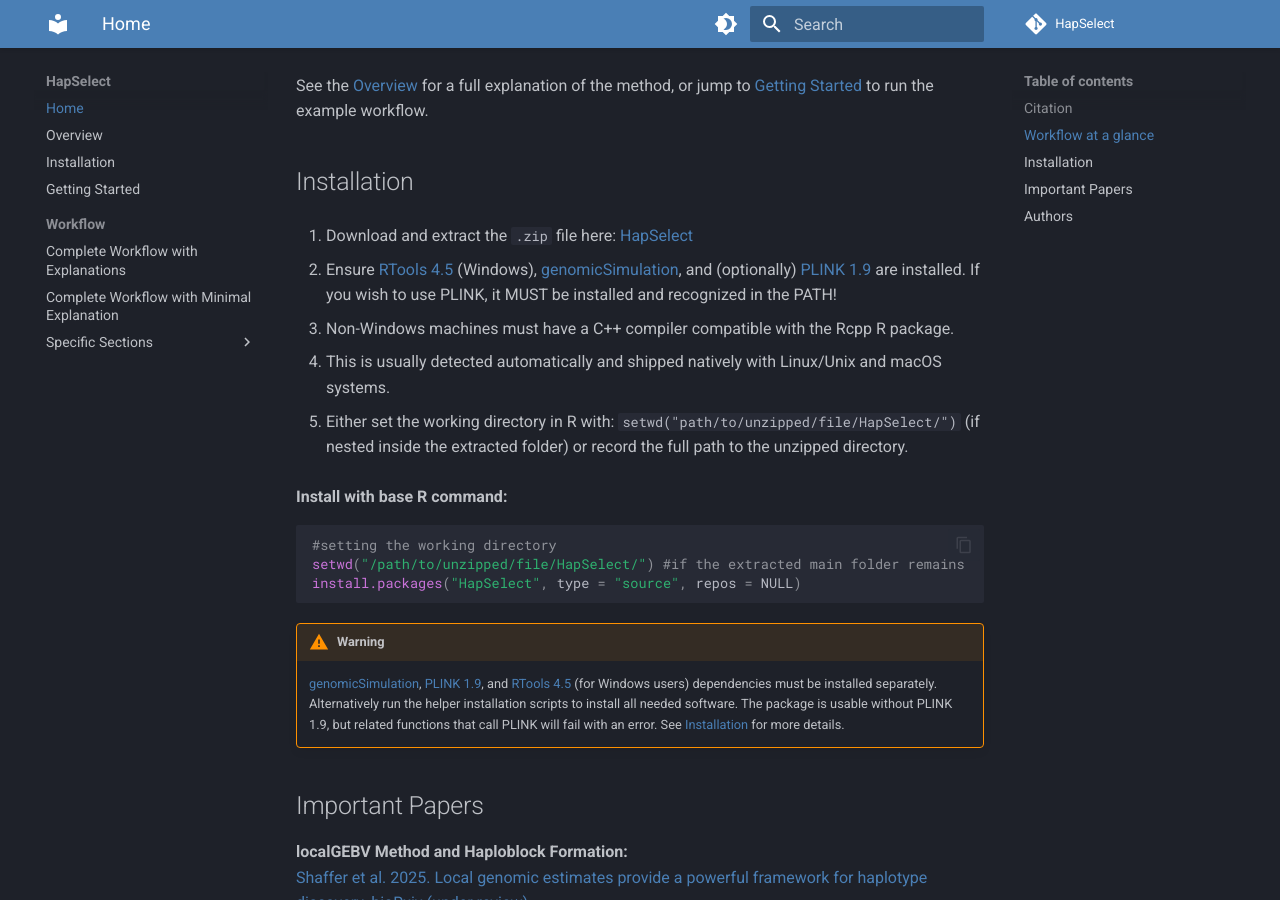
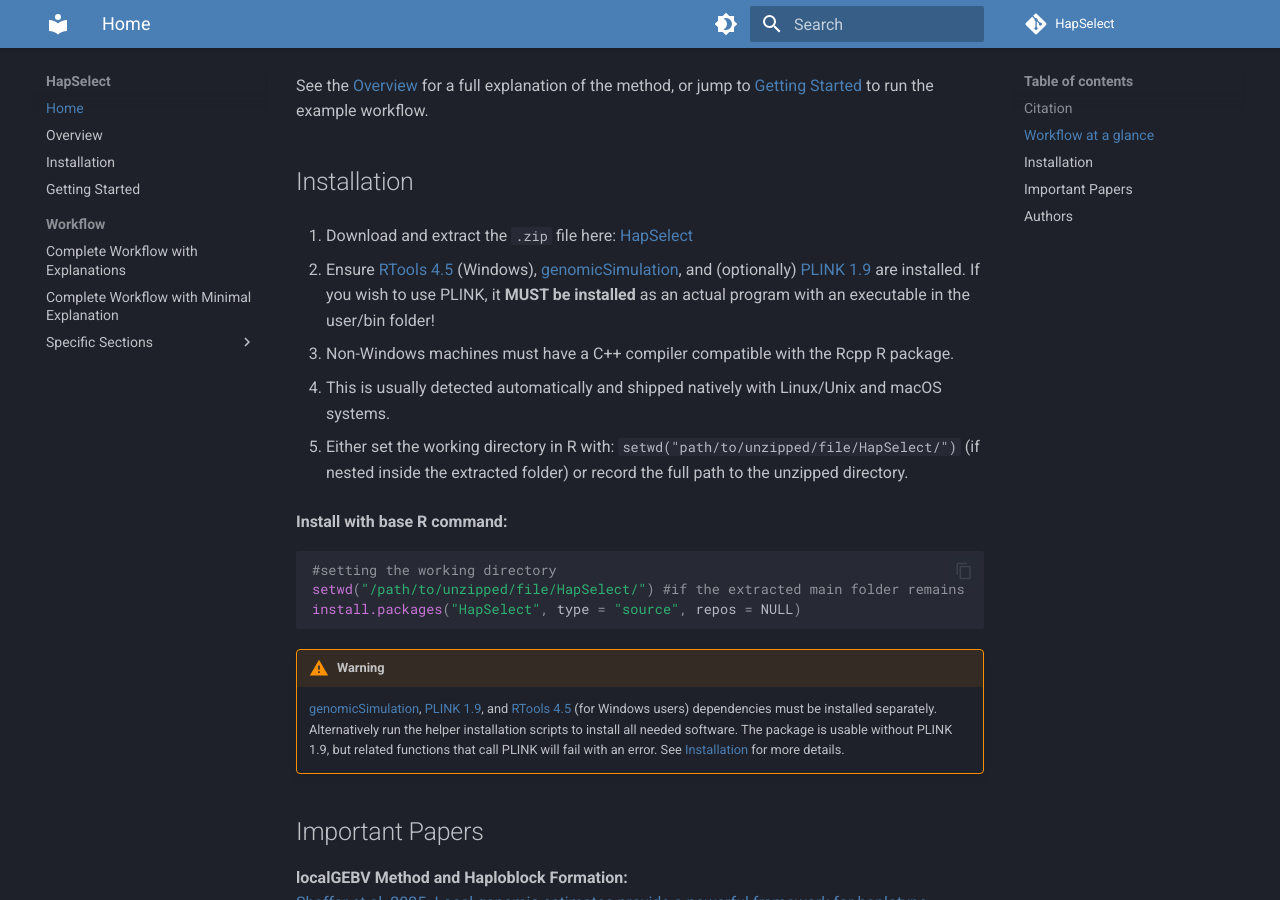
Before and after one commit to wrshf7/HapSelect-Docs, an MkDocs documentation site: the page built from docs/index.md, in a window 1280 px wide and 900 px high, scrolled down 1362 px. Built offline with MkDocs 1.6.1 and Material for MkDocs 9.7.7, drawn with Linux system fonts in a browser that asks for light colours; comment, search, counter and statistics services are not loaded.

Commit message:
Update index.md

```diff
--- a/docs/index.md
+++ b/docs/index.md
@@ -29,7 +29,7 @@
 
 1. Download and extract the `.zip` file here: [HapSelect](https://github.com/wrshf7/HapSelect/releases/)
 
-2. Ensure [RTools 4.5](https://cran.r-project.org/bin/windows/Rtools/rtools45/rtools.html) (Windows), [genomicSimulation](https://github.com/vllrs/genomicSimulation), and (optionally) [PLINK 1.9](https://www.cog-genomics.org/plink/) are installed. If you wish to use PLINK, it MUST be installed and recognized in the PATH!
+2. Ensure [RTools 4.5](https://cran.r-project.org/bin/windows/Rtools/rtools45/rtools.html) (Windows), [genomicSimulation](https://github.com/vllrs/genomicSimulation), and (optionally) [PLINK 1.9](https://www.cog-genomics.org/plink/) are installed. If you wish to use PLINK, it **MUST be installed** as an actual program with an executable in the user/bin folder!
    - Non-Windows machines must have a C++ compiler compatible with the Rcpp R package.
    - This is usually detected automatically and shipped natively with Linux/Unix and macOS systems.
 
```
